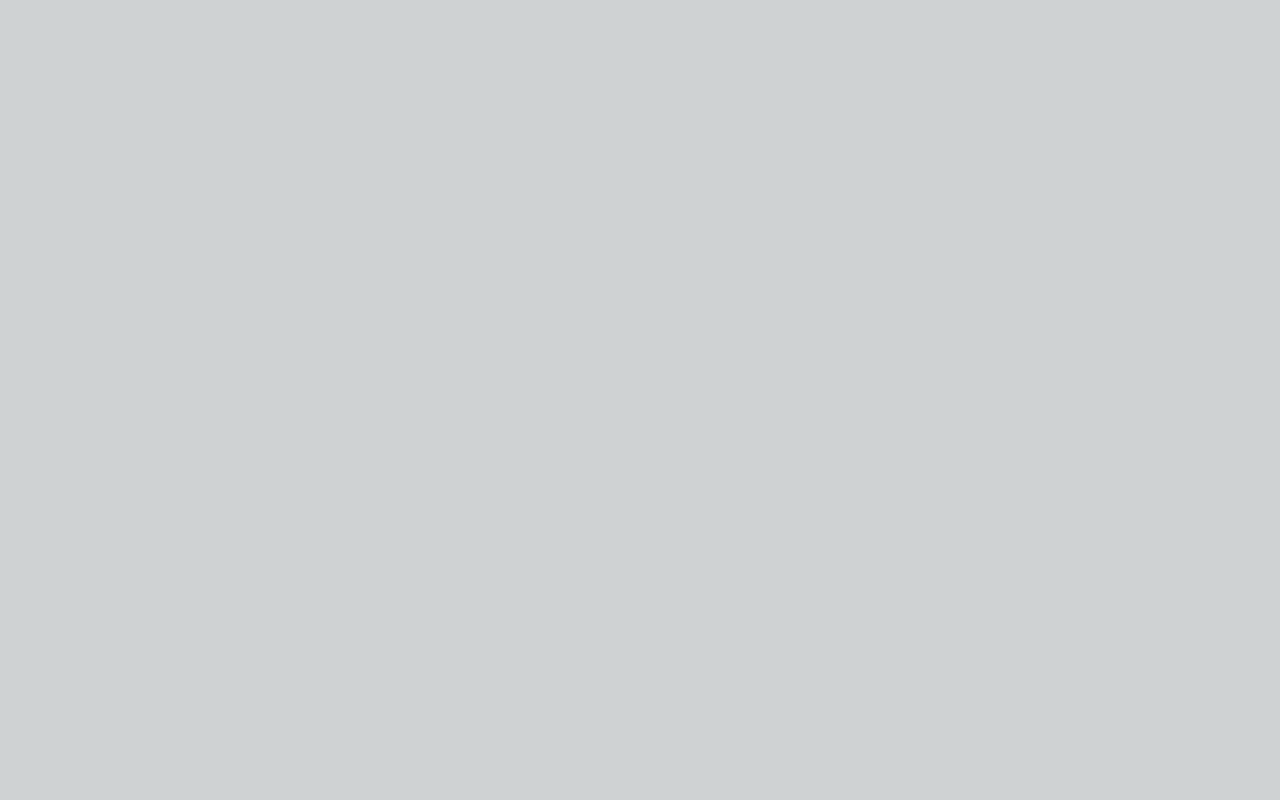
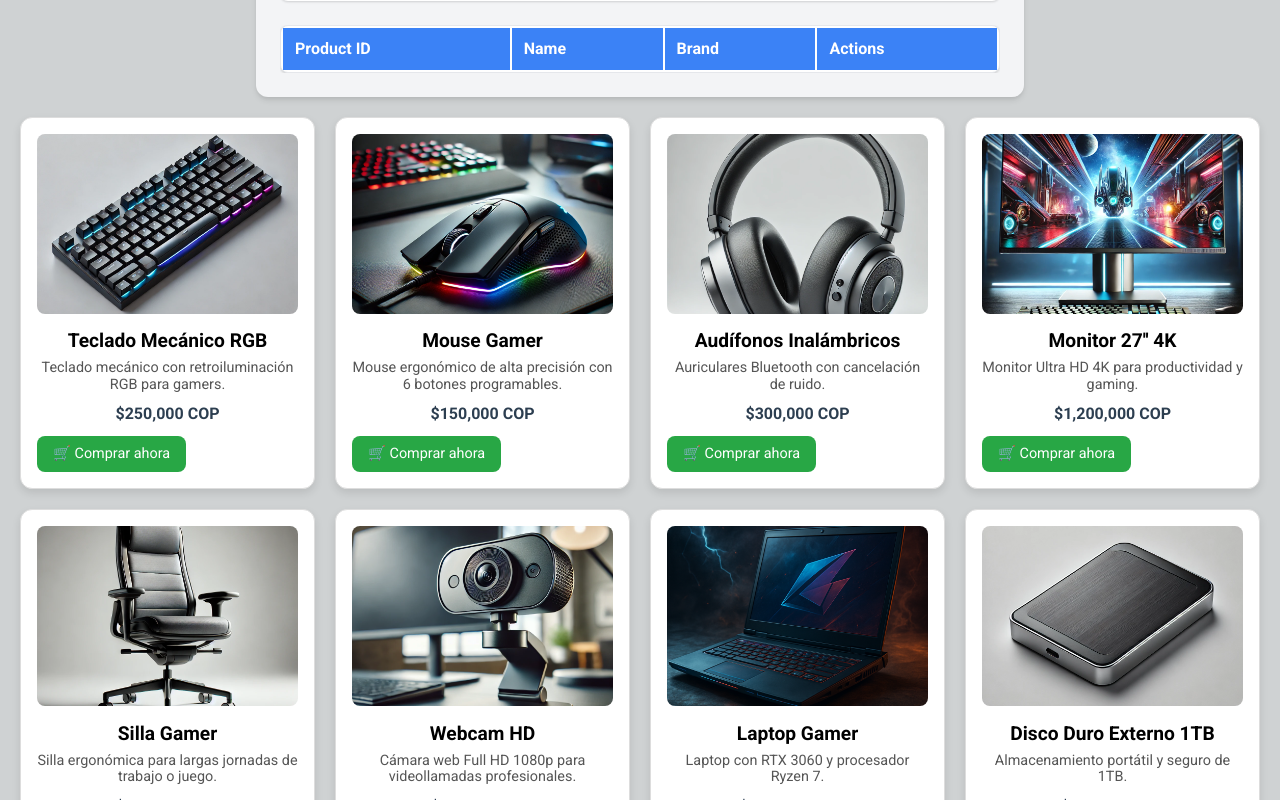
Before and after one commit to DavidMV07/VirtualHero, a React (Vite) app: page / in a window 1280 px wide. Shown: the part 1020-1820 px from the top of the page. Before the commit the page ends 800 px from the top, so only its background shows below. Built offline with nearby package versions, Linux system fonts and the light colour scheme.

Commit message:
Se agrega la categoria productos

```diff
--- /dev/null
+++ b/src/components/Accesorios/Productos.jsx
@@ -0,0 +1,101 @@
+import React from "react";
+import products from "../products";
+
+const ProductList = () => {
+  return (
+    <div style={styles.gridContainer}>
+      {products.map((product) => (
+        <div
+          key={product.id}
+          style={styles.card}
+          onMouseEnter={(e) => {
+            e.currentTarget.style.transform = "scale(1.03)";
+            e.currentTarget.style.boxShadow = "0 8px 16px rgba(0, 0, 0, 0.2)";
+          }}
+          onMouseLeave={(e) => {
+            e.currentTarget.style.transform = "scale(1)";
+            e.currentTarget.style.boxShadow = "0 4px 8px rgba(0, 0, 0, 0.1)";
+          }}
+        >
+          <img src={product.image} alt={product.name} style={styles.image} />
+          <h3 style={styles.name}>{product.name}</h3>
+          <p style={styles.description}>{product.description}</p>
+          <p style={styles.price}>
+            ${Number(product.price).toLocaleString()} COP
+          </p>
+          <button
+            style={styles.button}
+            onMouseEnter={(e) => {
+              e.currentTarget.style.backgroundColor = "#218838";
+            }}
+            onMouseLeave={(e) => {
+              e.currentTarget.style.backgroundColor = "#28a745";
+            }}
+          >
+            🛒 Comprar ahora
+          </button>
+        </div>
+      ))}
+    </div>
+  );
+};
+
+const styles = {
+  gridContainer: {
+    display: "grid",
+    gridTemplateColumns: "repeat(auto-fit, minmax(260px, 1fr))",
+    gap: "20px",
+    padding: "20px",
+  },
+  card: {
+    maxWidth: "300px",
+    margin: "auto",
+    border: "1px solid #ddd",
+    borderRadius: "12px",
+    padding: "16px",
+    textAlign: "center",
+    boxShadow: "0 4px 8px rgba(0, 0, 0, 0.1)",
+    backgroundColor: "#fff",
+    transition: "transform 0.3s ease, box-shadow 0.3s ease",
+    cursor: "pointer",
+  },
+  image: {
+    width: "100%",
+    height: "180px",
+    objectFit: "cover",
+    borderRadius: "8px",
+    marginBottom: "12px",
+  },
+  name: {
+    fontSize: "1.2rem",
+    fontWeight: "bold",
+    marginBottom: "8px",
+  },
+  description: {
+    color: "#555",
+    fontSize: "0.9rem",
+    marginBottom: "12px",
+  },
+  price: {
+    fontWeight: "bold",
+    color: "#2c3e50",
+    marginBottom: "12px",
+    fontSize: "1rem",
+  },
+  button: {
+    backgroundColor: "#28a745",
+    color: "#fff",
+    border: "none",
+    padding: "10px 16px",
+    borderRadius: "8px",
+    fontSize: "0.9rem",
+    cursor: "pointer",
+    display: "flex",
+    alignItems: "center",
+    justifyContent: "center",
+    gap: "8px",
+    transition: "background-color 0.3s ease",
+  },
+};
+
+export default ProductList;
--- a/src/components/BarraNav/index.jsx
+++ b/src/components/BarraNav/index.jsx
@@ -8,9 +8,9 @@ function BarraNav() {
         <nav className='Barra__Nav'>
             <ul>
                 <li><a href="../Home">Home</a></li>
-                <li><a href="#accessories">Accessories</a></li>
+                <li><a href="">Accessories</a></li>
                 <li><a href="#services">Services</a></li>
-                <li><a href="#contact">Contact</a></li>
+                <li><a href="../Contact">Contact</a></li>
             </ul>
         </nav>
     </div>
--- /dev/null
+++ b/src/components/Contact/index.jsx
@@ -0,0 +1,23 @@
+import "./Contact.css";
+
+function Contact() {
+    return (
+        <div className="contact-container">
+        <h1 className="contact-title">Contáctanos</h1>
+        <form className="contact-form">
+            <label htmlFor="name">Nombre:</label>
+            <input type="text" id="name" name="name" required />
+
+            <label htmlFor="email">Correo electrónico:</label>
+            <input type="email" id="email" name="email" required />
+
+            <label htmlFor="message">Mensaje:</label>
+            <textarea id="message" name="message" required></textarea>
+
+            <button type="submit">Enviar</button>
+        </form>
+        </div>
+    );
+}
+
+export default Contact;
--- a/src/components/Footer/index.jsx
+++ b/src/components/Footer/index.jsx
@@ -8,7 +8,7 @@ function Footer () {
     <p>&copy; 2025 CodeTech Compañy. Todos los derechos reservados.</p>
     <nav class="footer-nav" aria-label="Enlaces del pie de página">
       <ul>
-        <li><a href="#">Inicio</a></li>
+        <li><a href="../Home">Inicio</a></li>
         <li><a href="#">Acerca de</a></li>
         <li><a href="#">Servicios</a></li>
         <li><a href="#">Contacto</a></li>
--- a/src/components/Main/index.jsx
+++ b/src/components/Main/index.jsx
@@ -1,5 +1,7 @@
 import Chatbot from "../ChatOnline";
+import Contact from "../Contact";
 import ProductCRUD from "../Crud/Index";
+import ProductList from "../Accesorios/Productos";
 import Home from "../Home";
 
 function Main() {
@@ -7,6 +9,9 @@ function Main() {
       <main className="Main">
         <div className="container">
           <Home />
+          <Contact />
+          <ProductCRUD />
+          <ProductList />
           <Chatbot />
         </div>
       </main>
--- /dev/null
+++ b/src/components/products.js
@@ -0,0 +1,60 @@
+const products = [
+    {
+      id: 1,
+      name: "Teclado Mecánico RGB",
+      description: "Teclado mecánico con retroiluminación RGB para gamers.",
+      price: 250000,
+      image: "/images/keyboard.jpg",
+    },
+    {
+      id: 2,
+      name: "Mouse Gamer",
+      description: "Mouse ergonómico de alta precisión con 6 botones programables.",
+      price: 150000,
+      image: "/images/mouse.jpg",
+    },
+    {
+      id: 3,
+      name: "Audífonos Inalámbricos",
+      description: "Auriculares Bluetooth con cancelación de ruido.",
+      price: 300000,
+      image: "/images/headphones.jpg",
+    },
+    {
+      id: 4,
+      name: "Monitor 27'' 4K",
+      description: "Monitor Ultra HD 4K para productividad y gaming.",
+      price: 1200000,
+      image: "/images/monitor.jpg",
+    },
+    {
+      id: 5,
+      name: "Silla Gamer",
+      description: "Silla ergonómica para largas jornadas de trabajo o juego.",
+      price: 800000,
+      image: "/images/chair.jpg",
+    },
+    {
+      id: 6,
+      name: "Webcam HD",
+      description: "Cámara web Full HD 1080p para videollamadas profesionales.",
+      price: 180000,
+      image: "/images/webcam.jpg",
+    },
+    {
+      id: 7,
+      name: "Laptop Gamer",
+      description: "Laptop con RTX 3060 y procesador Ryzen 7.",
+      price: 5500000,
+      image: "/images/laptop.png",
+    },
+    {
+      id: 8,
+      name: "Disco Duro Externo 1TB",
+      description: "Almacenamiento portátil y seguro de 1TB.",
+      price: 220000,
+      image: "/images/hdd.jpg",
+    },
+  ];
+
+  export default products;
```
Also changed, not shown: public/LOGO.jpeg (deleted), public/images/laptop.png (added), src/components/Contact/Contact.css (added).
